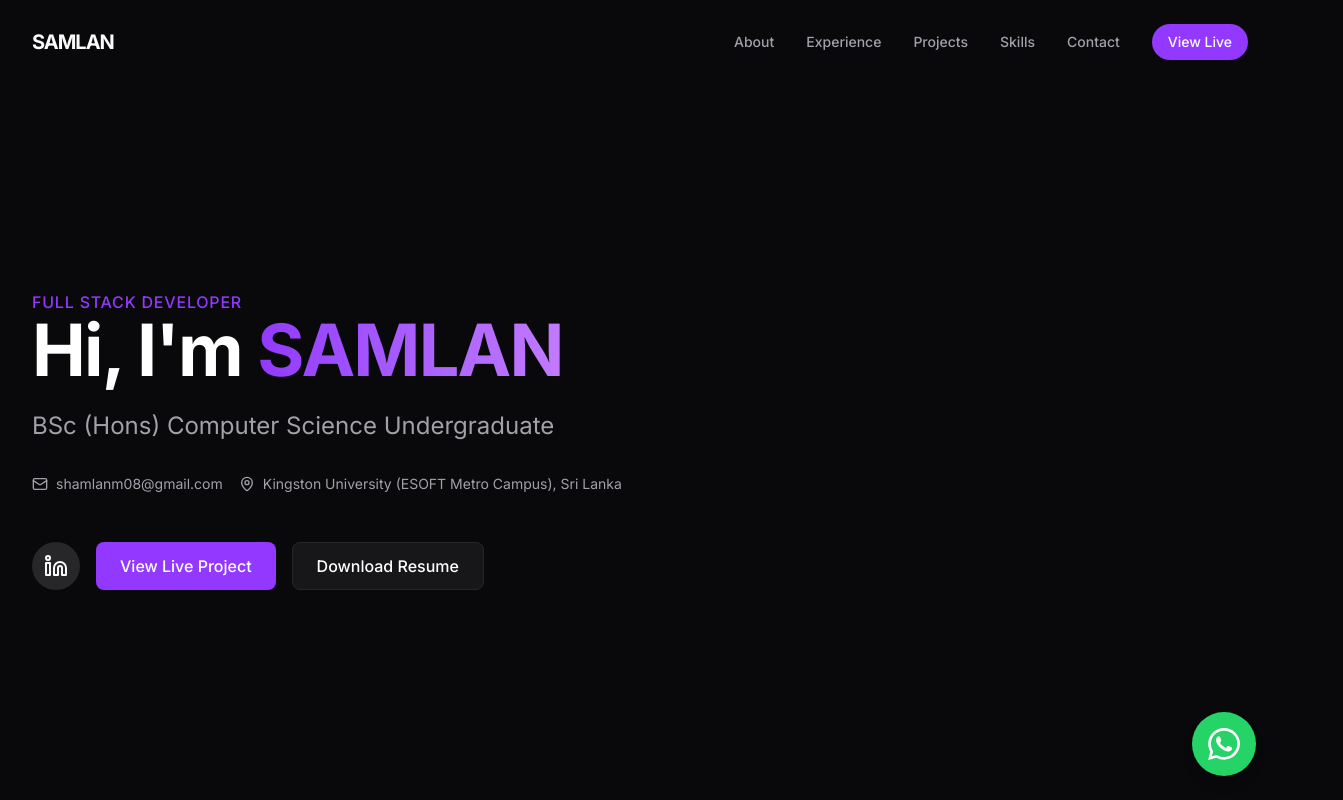
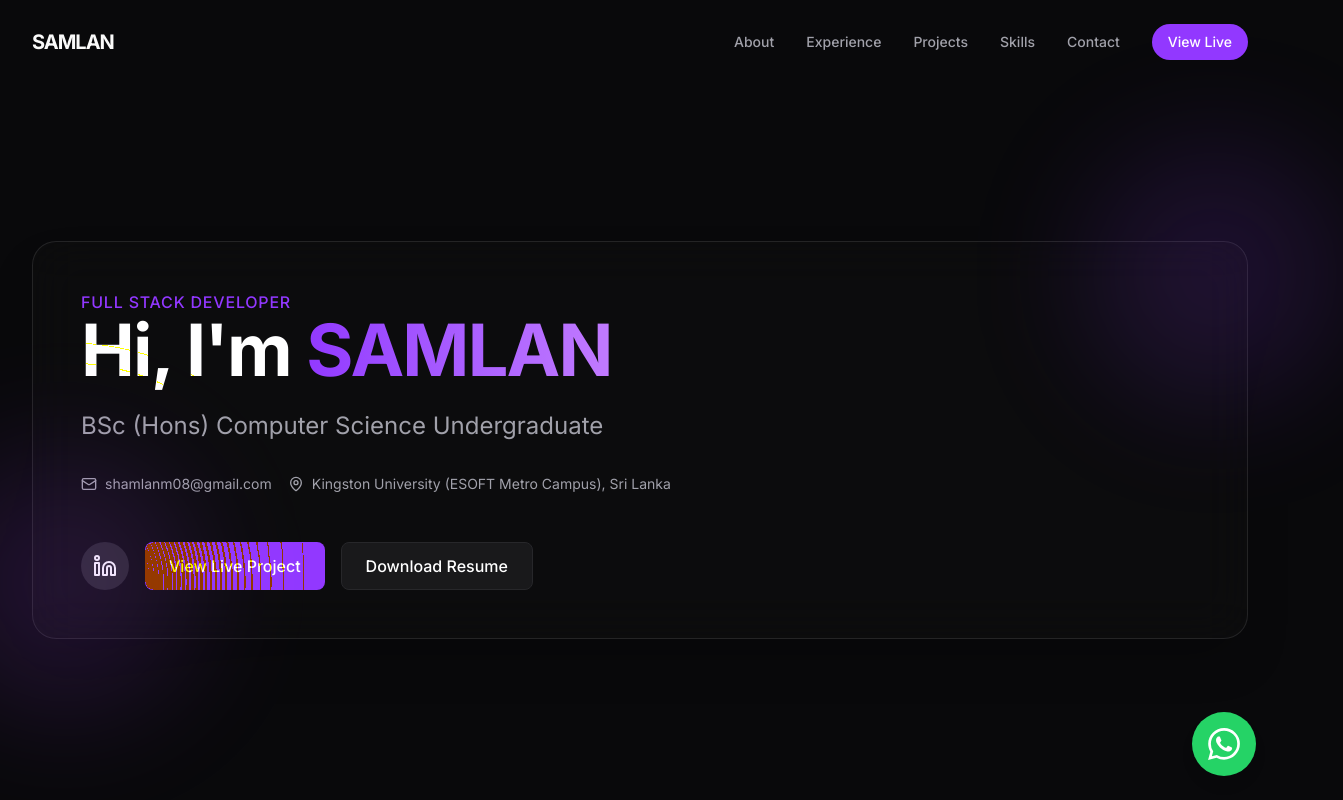
Before and after one commit to shamlan27/portfolio_Samlan, a Next.js app: page / in a window 1280 px wide. Shown: the top 800 px of the page, 1343 px wide, since content can reach past the window. Built offline with nearby package versions, Linux system fonts and the light colour scheme.

Commit message:
Update Hero section with glassmorphism design

```diff
--- a/src/components/Hero.tsx
+++ b/src/components/Hero.tsx
@@ -13,8 +13,12 @@ export const Hero = () => {
                 initial={{ opacity: 0, y: 20 }}
                 animate={{ opacity: 1, y: 0 }}
                 transition={{ duration: 0.5 }}
-                className="space-y-6"
+                className="space-y-6 relative z-10 p-8 md:p-12 rounded-3xl bg-secondary/10 backdrop-blur-xl border border-white/10 shadow-2xl"
             >
+                {/* Background Glow Effect */}
+                <div className="absolute -top-24 -right-24 w-64 h-64 bg-primary/30 rounded-full blur-3xl opacity-50 pointer-events-none" />
+                <div className="absolute -bottom-24 -left-24 w-64 h-64 bg-purple-500/30 rounded-full blur-3xl opacity-50 pointer-events-none" />
+
                 <span className="text-primary font-medium tracking-wider text-sm md:text-base uppercase">
                     Full Stack Developer
                 </span>
```
